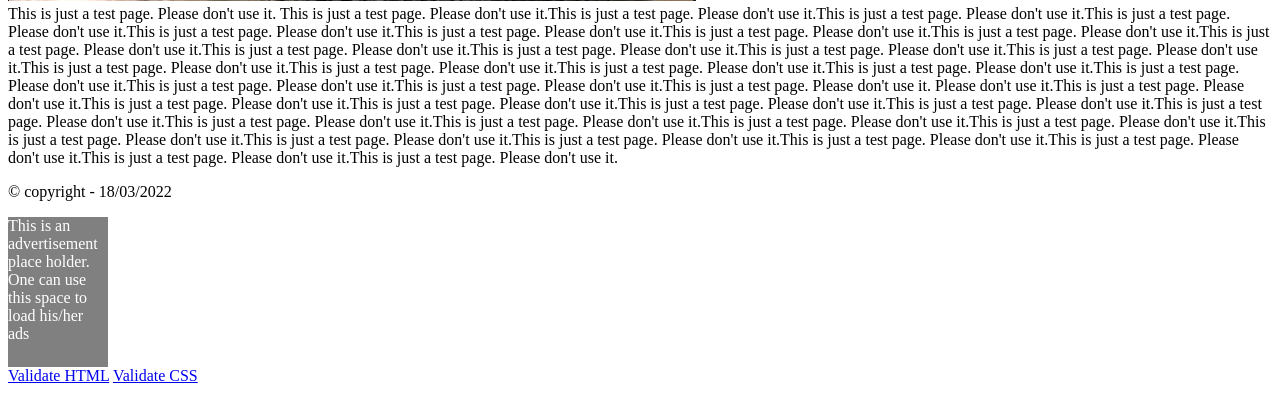
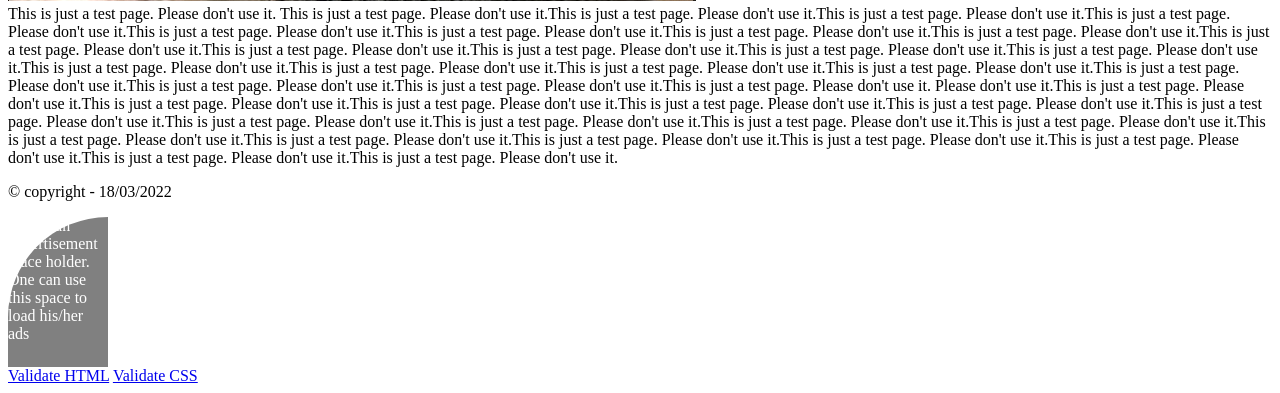
Before and after one commit to ercument0377/ercument0377.github.io, a PHP site: page /odev4/odev4.html in a window 1280 px wide. Shown: the part 765-1158 px from the top of the page. Run offline with PHP 8.4, Linux system fonts and the light colour scheme.

Commit message:
Add files via upload

```diff
--- a/odev4/odev4.css
+++ b/odev4/odev4.css
@@ -7,4 +7,5 @@
 	background-color:gray;
 	color:white;
     position:left;
+    border-top-left-radius: 5cm;
 }
```
